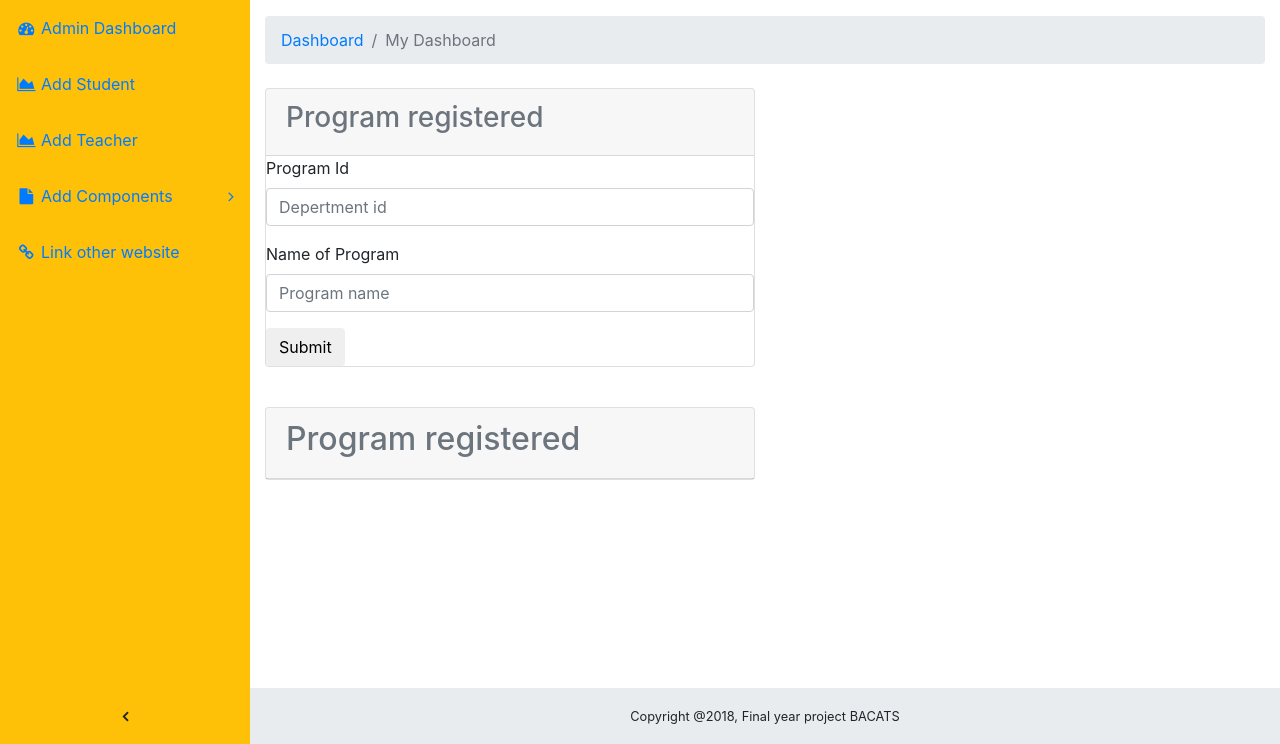
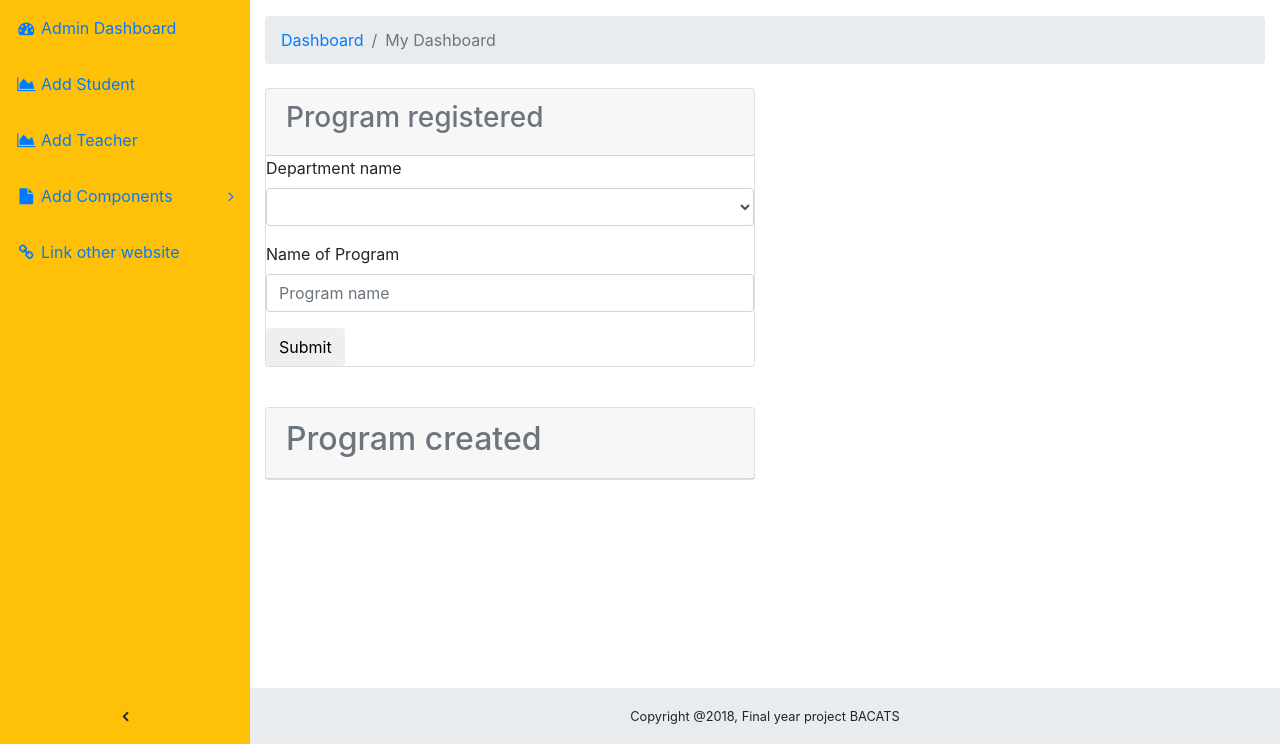
Before and after one commit to Moscow12/BACATS, a CodeIgniter app: a page that uses application/views/registered/program.php in a window 1280 px wide. Shown: the part 56-800 px from the top of the page. Run offline with CodeIgniter, Linux system fonts and the light colour scheme; data that the repository does not hold is empty; some libraries are stand-ins or nearby versions.

Commit message:
capture by id dept

```diff
--- a/application/views/registered/program.php
+++ b/application/views/registered/program.php
@@ -11,10 +11,14 @@
             <div class="card mb-3">
             <div class="card-header small text-muted"><h3><?php echo $title; ?></h3></div>
 
-                 <div class="form-group">
-                    <label>Program Id</label>
-                    <input type="number" class="form-control" name="dept_id" placeholder="Depertment id" required outofocus>
-                </div>
+            <div class="form-group">
+            <label>Department name</label>
+                <select name="dept_id" class="form-control">
+                    <?php foreach ($departments as $department){ ?>
+                        <option value="<?php echo $department['id']; ?>"><?php echo $department['dept_name']; ?> </option>
+                    <?php }  ?>
+                </select>
+            </div>
                 <div class="form-group">
                     <label>Name of Program</label>
                     <input type="text" class="form-control" name="program_name" placeholder="Program name" required outofocus>
@@ -29,7 +33,7 @@
   <div class="card-columns">
       <div class="card mb-3">
           <div class="card-header small text-muted">
-              <h2><?php echo $title; ?></h2>
+              <h2>Program created</h2>
           </div>
 
           <ul class="list-group">
```
